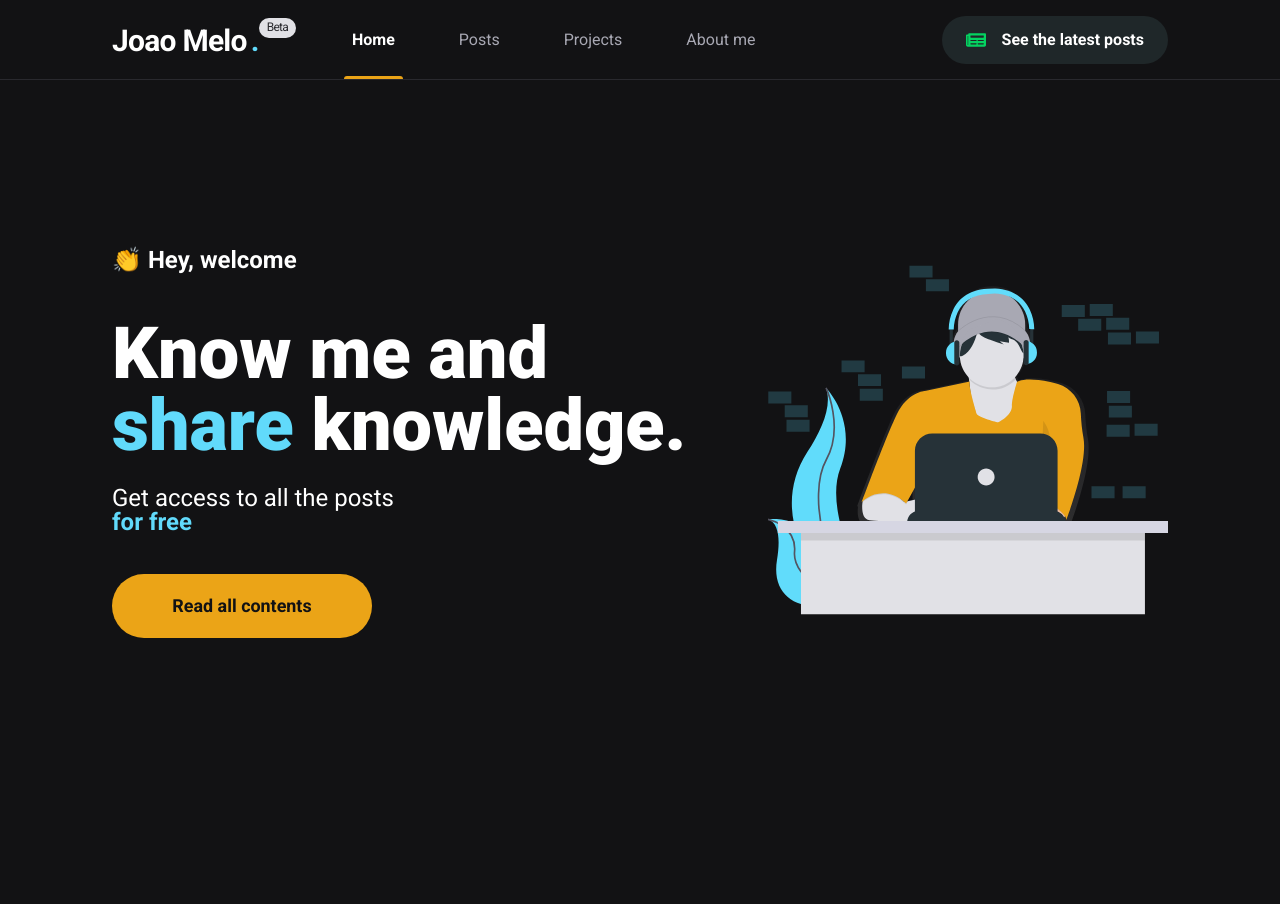
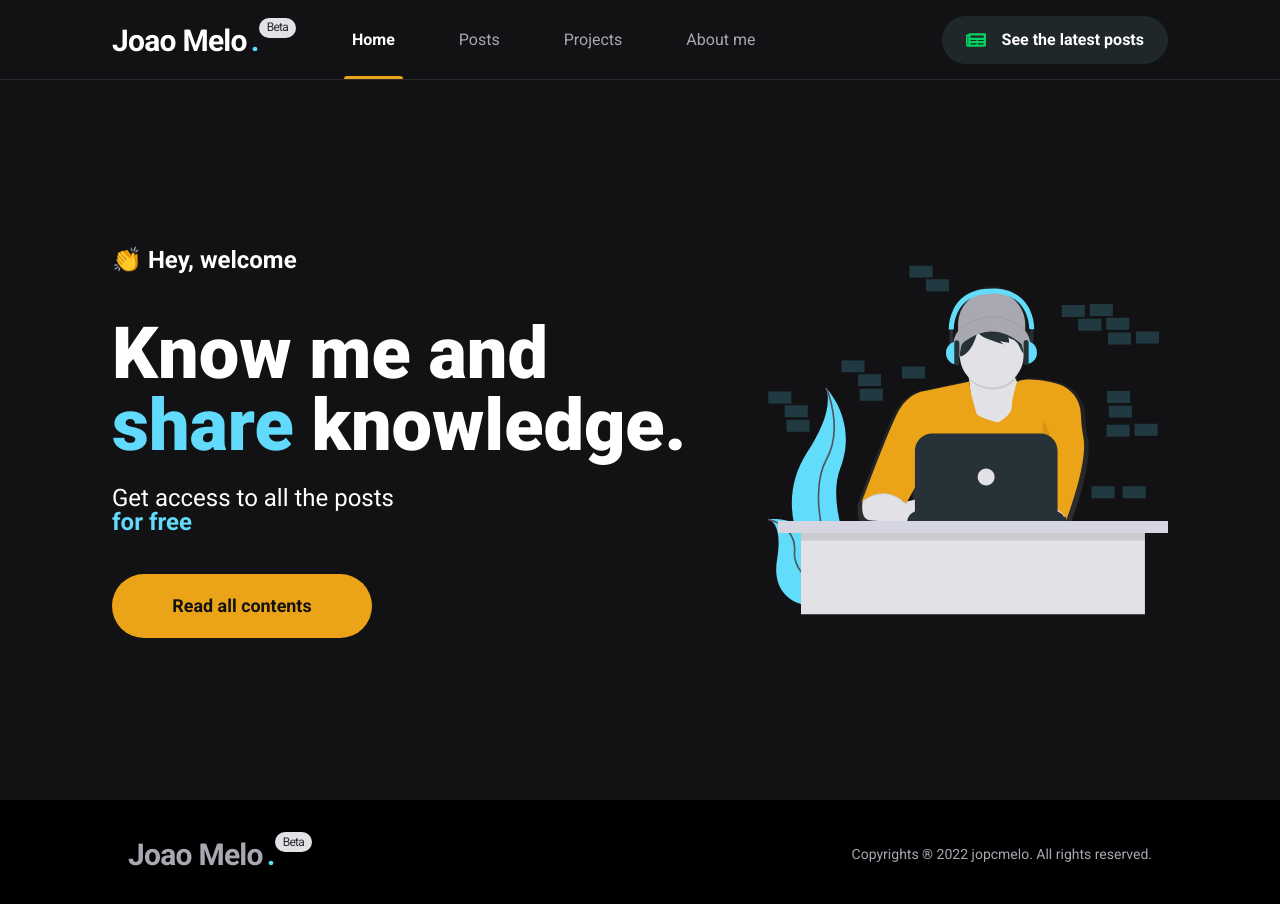
Before and after one commit to joaopcm/website, a Next.js app: page / in a window 1280 px wide. Shown: the top 904 px of the page. Before the commit the page ends 800 px from the top, so only its background shows below. Built offline with nearby package versions, Linux system fonts and the light colour scheme.

Commit message:
feat: add footer

```diff
--- a/src/components/Content.tsx
+++ b/src/components/Content.tsx
@@ -15,7 +15,7 @@ export function Content({
   return (
     <Box
       maxWidth={maxWidth}
-      mt={["2rem", "5rem"]}
+      pt={["2rem", "5rem"]}
       mx="auto"
       mb="0"
       className={className}
--- /dev/null
+++ b/src/components/Footer.tsx
@@ -0,0 +1,19 @@
+import { Box, Flex, SimpleGrid, Text } from "@chakra-ui/react";
+import { Logo } from "./Header/Logo";
+
+export function Footer() {
+  return (
+    <Box bgColor="black" px="8rem" py="2rem" color="gray.300" fontSize="sm">
+      <SimpleGrid columns={2} spacing={10}>
+        <Logo />
+
+        <Flex align="center" justify="flex-end">
+          <Text>
+            Copyrights ® {new Date().getFullYear()} jopcmelo. All rights
+            reserved.
+          </Text>
+        </Flex>
+      </SimpleGrid>
+    </Box>
+  );
+}
--- a/src/pages/_app.tsx
+++ b/src/pages/_app.tsx
@@ -1,7 +1,8 @@
 import { ChakraProvider } from "@chakra-ui/react";
+import { theme } from "../styles/theme";
+import { MenuDrawerProvider } from "../contexts/MenuDrawerContext";
 import { Header } from "../components/Header";
-import { MenuDrawerProvider } from "../contexts/MenuDrawerContext";
-import { theme } from "../styles/theme";
+import { Footer } from "../components/Footer";
 
 function MyApp({ Component, pageProps }) {
   return (
@@ -9,6 +10,7 @@ function MyApp({ Component, pageProps }) {
       <MenuDrawerProvider>
         <Header />
         <Component {...pageProps} />
+        <Footer />
       </MenuDrawerProvider>
     </ChakraProvider>
   );
--- a/src/pages/posts/index.tsx
+++ b/src/pages/posts/index.tsx
@@ -10,8 +10,8 @@ import { SEO } from "../../components/SEO";
 import { PostInfo } from "../../components/Post/PostInfo";
 import { PostInfoItem } from "../../components/Post/PostInfoItem";
 import { Button } from "../../components/Button";
+import { Link } from "../../components/Link";
 import styles from "./posts.module.scss";
-import { Link } from "../../components/Link";
 
 interface PostsProps {
   posts: Post[];
```
Also changed, not shown: src/components/Container.tsx (+8 -1 lines).
